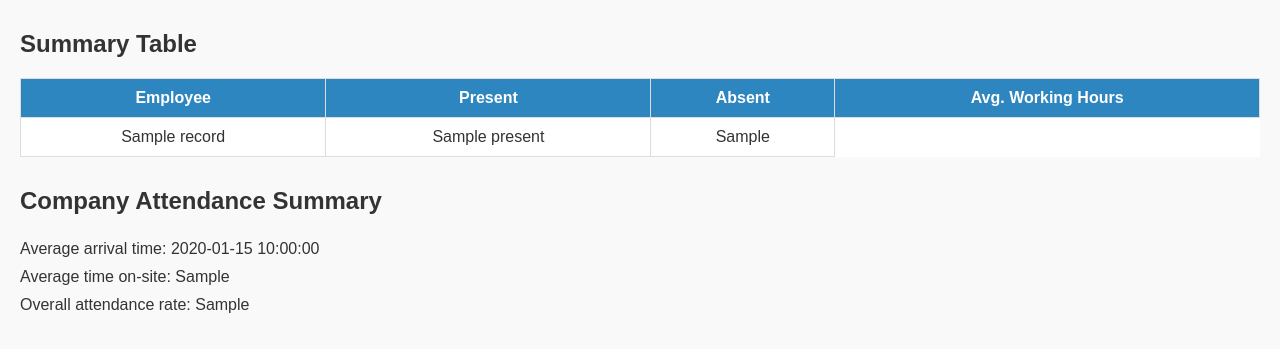
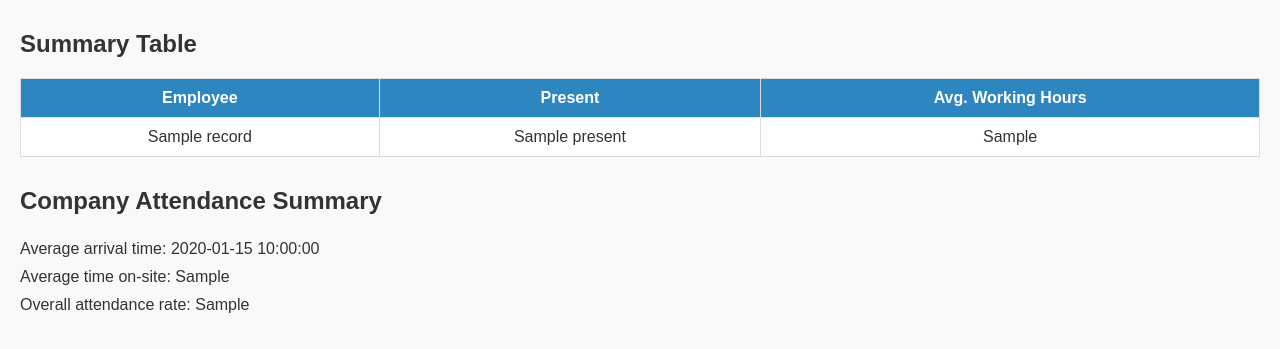
Before and after one commit to Ntchinda-Giscard/vvims-backend, a Python web app: template template/reports.html in a window 1280 px wide. Shown: the part 98-447 px from the top of the page. Run offline with Jinja, Linux system fonts and the light colour scheme; the template is opened without the code that fills it: most values are stand-ins (such as "Sample title", 1, 10 or a date in 2020).

Commit message:
html templating

```diff
--- a/template/reports.html
+++ b/template/reports.html
@@ -64,7 +64,6 @@
         <tr>
           <th>Employee</th>
           <th>Present</th>
-          <th>Absent</th>
           <th>Avg. Working Hours</th>
         </tr>
       </thead>
```
